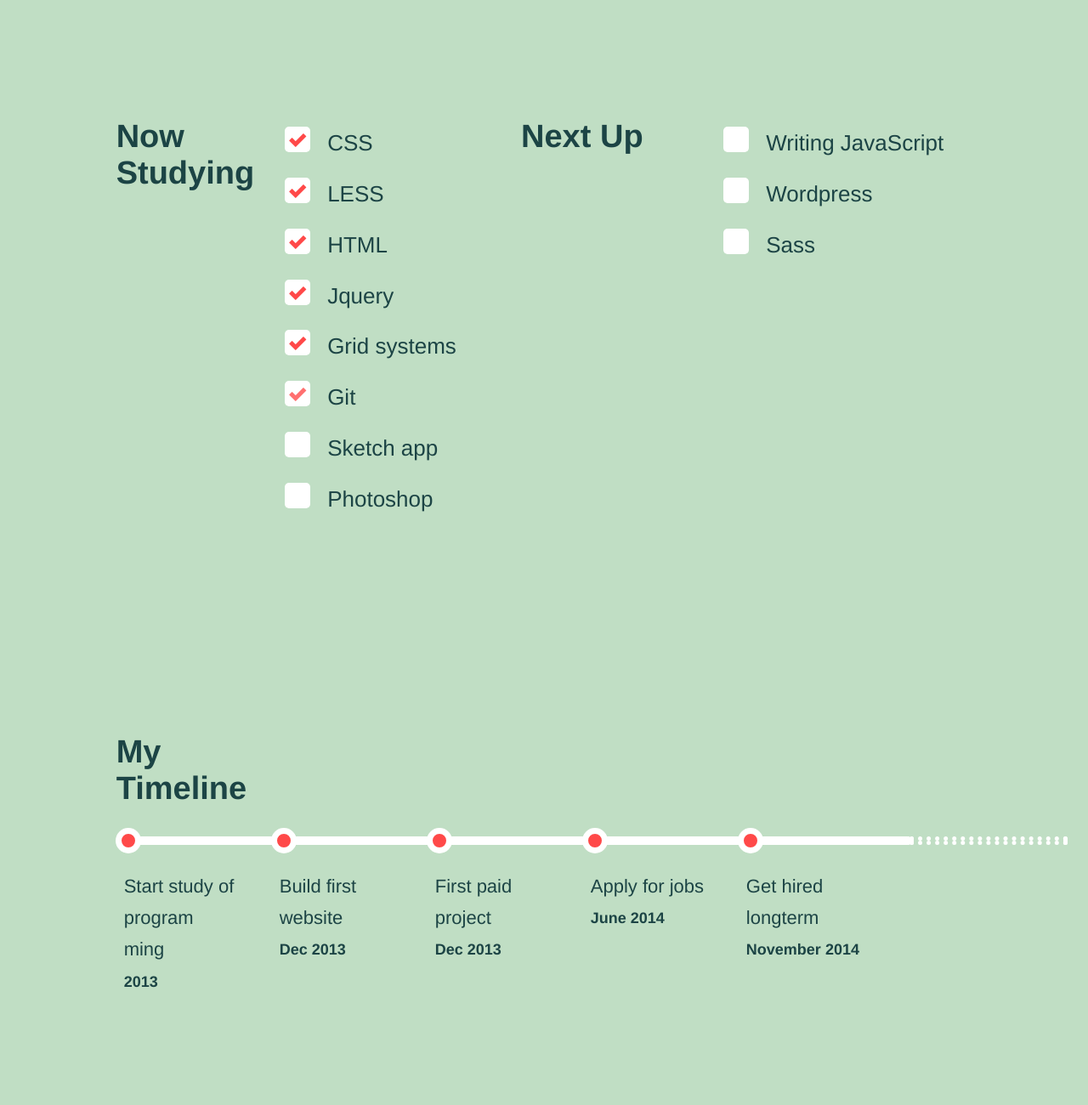
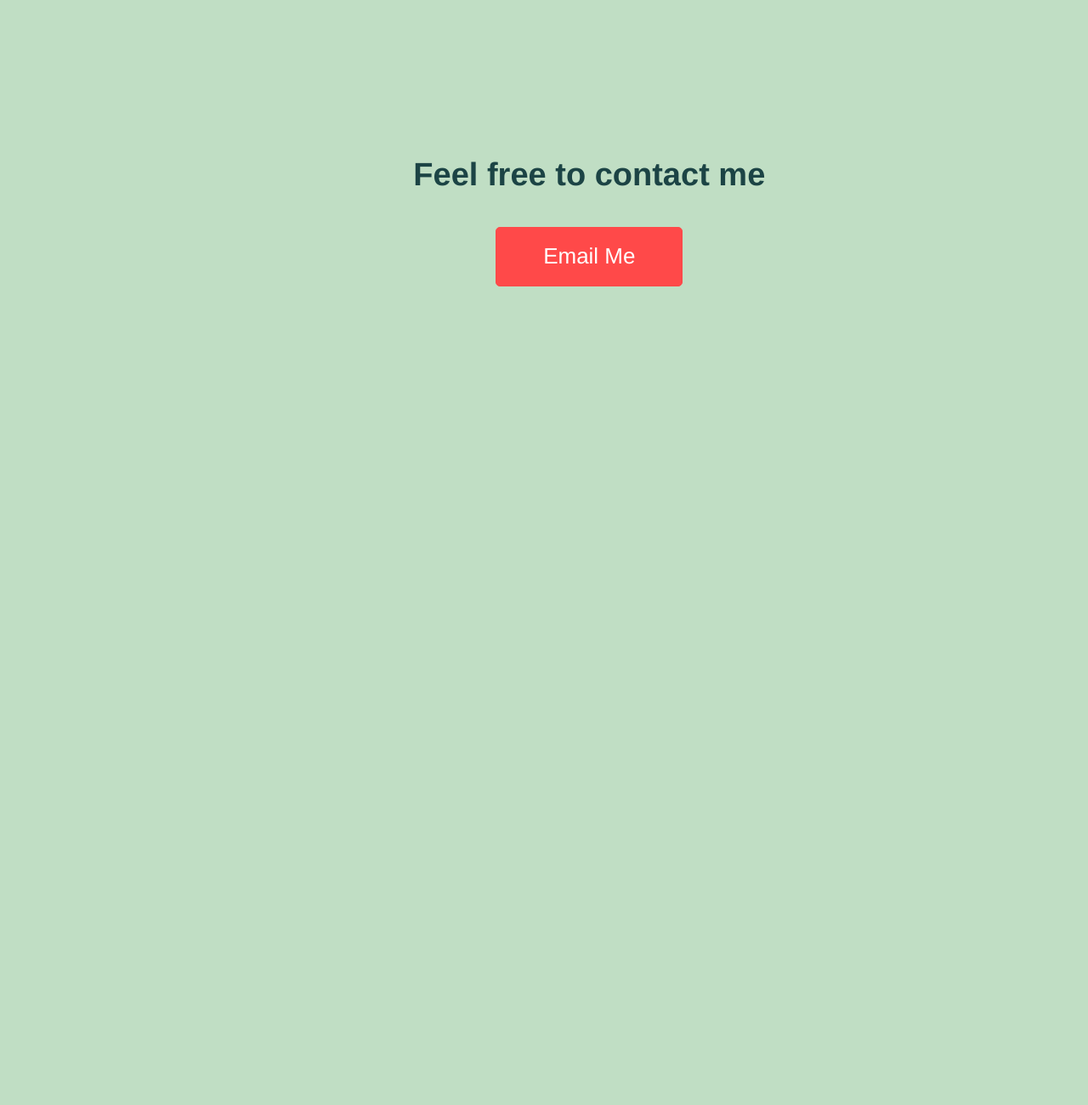
Before and after one commit to hebaulf/iamheba, a plain HTML site: page index.html in a window 1280 px wide. Shown: the part 840-2140 px from the top of the page at 85% size. After the commit the page ends 1377 px from the top, so only its background shows below. Drawn offline with nearby package versions, Linux system fonts and the light colour scheme.

Commit message:
Edit html

```diff
--- a/index.html
+++ b/index.html
@@ -12,15 +12,7 @@
 	<script src="http://unslider.com/unslider.min.js"></script>
 	<script src="http://code.jquery.com/jquery-latest.min.js"></script>
 	<script type="text/javascript" src="js/scrollTrigger.js"></script>
-	<script>
-			(function(i,s,o,g,r,a,m){i['GoogleAnalyticsObject']=r;i[r]=i[r]||function(){
-			  (i[r].q=i[r].q||[]).push(arguments)},i[r].l=1*new Date();a=s.createElement(o),
-			  m=s.getElementsByTagName(o)[0];a.async=1;a.src=g;m.parentNode.insertBefore(a,m)
-			  })(window,document,'script','//www.google-analytics.com/analytics.js','ga');
 
-			  ga('create', 'UA-49332940-1', 'iamheba.com');
-			  ga('send', 'pageview');
-	</script>
 </head>
 
 <body>
@@ -43,124 +35,19 @@
 <div class="site-wrap col-xs-offset-1 col-xs-11">
 
 <!-- About Me -->
-
 <div class="row">
 	<div class="aboutme fade-in col-xs-12 col-sm-offset-5 col-sm-7">
 		<h1>Hello,</br>I am Heba</h1>
-		<p>I started studying front end development on my own in september 2013. I have sought two short courses, one at Hugsmiðjan's <a href="https://www.hugsmidjan.is/akademian/" target="_blank">Web Academy</a> and another at <a href="http://www.tskoli.is/" target="_blank">Tækniskólinn</a> along with taking online courses on <a href="https://www.codeschool.com/" target="_blank">Codeschool.com</a> and <a href="https://www.codecademy.com/" target="_blank">Codecademy.com</a>.  I am currently working at <a href="http://www.hugsmidjan.is" target="_blank">Hugsmiðjan</a> web agency.</a></p>
+    <p>I am a self-taught web developer with a passion for writing clean code and crafting precise, accessible websites. Inspired by
+    a brief introduction to code from someone close to me, I embarked on a journey to master the art of web development.
+    From design to product, I specialize in translating ideas into seamless online experiences.</p>
 		</div>
 </div>
-
 <!-- End of - About Me -->
 
-
-
-<!-- Checklist -->
-
-<div id="checklist" class="row col-xs-12">
-	<div class="check1 col-sm-5">
-		<div class="check-heading col-lg-5">
-	  		<h2>Now Studying</h2>
-		</div>
-		<div class="check-list col-lg-7">
-			<ul>
-				<li><div class="checkbox"><i class="checked1 ss-icon"><h4>&#x2713;</h4></i></div><p>CSS</p></li>
-				<li><div class="checkbox"><i class="checked2 ss-icon"><h4>&#x2713;</h4></i></div><p>LESS</p></li>
-				<li><div class="checkbox"><i class="checked3 ss-icon"><h4>&#x2713;</h4></i></div><p>HTML</p></li>
-				<li><div class="checkbox"><i class="checked4 ss-icon"><h4>&#x2713;</h4></i></div><p>Jquery</p></li>
-				<li><div class="checkbox"><i class="checked5 ss-icon"><h4>&#x2713;</h4></i></div><p>Grid systems</p></li>
-				<li><div class="checkbox"><i class="checked6 ss-icon"><h4>&#x2713;</h4></i></div><p>Git</p></li>
-				<li><div class="checkbox"><i class="checked7 ss-icon"><h4>&#x2713;</h4></i></div><p>Sketch app</p></li>
-				<li><div class="checkbox"><i class="checked8 ss-icon"><h4>&#x2713;</h4></i></div><p>Photoshop</p></li>
-	 		</ul>
-		</div>
-
-	</div>
-
-	<div class="check2 col-sm-6">
-		<div class="check-heading col-lg-5">
-			<h2>Next Up</h2>
-		</div>
-		<div class="check-list col-lg-7">
-			<ul>
-				<li><div class="checkbox"></div><p>Writing JavaScript</p></li>
-				<li><div class="checkbox"></div><p>Wordpress</p></li>
-				<li><div class="checkbox"></div><p>Sass</p></li>
-			</ul>
-		</div>
-	</div>
-</div>
-
-<!-- End of - Checklist -->
-
-
-
-
-<!-- Timeline -->
-<div class="row">
-<div class="timeline col-xs-12">
-	<div class="timeline-heading col-xs-12">
-		<h2>My</br>Timeline</h2>
-	</div>
-	<div class="time-line col-sm-10">
-		<hr/>
-	</div>
-	<div class="time-line-dot col-sm-2">
-		<hr/>
-	</div>
-	<div id="marker" class="marker col-xs-12">
-		<div class="col-sm-2">
-			<div class="line-marker fill line-fade-in first"></div>
-			<div class="text1 text-fade-in">
-				<h4>Start study of program<br/>ming</h4>
-				<h5>2013</h5>
-			</div>
-		</div>
-		<div class="col-sm-2">
-			<div class="line-marker fill line-fade-in second"></div>
-			<div class="text2 text-fade-in">
-				<h4>Build first website</h4>
-				<h5>Dec 2013</h5>
-			</div>
-		</div>
-		<div class="col-sm-2">
-			<div class="line-marker fill line-fade-in third"></div>
-			<div class="text3 text-fade-in">
-				<h4>First paid project</h4>
-				<h5>Dec 2013</h5>
-			</div>
-		</div>
-		<div class="col-sm-2">
-			<div class="line-marker fill line-fade-in fourth"></div>
-			<div class="text4 text-fade-in">
-				<h4>Apply for jobs</h4>
-				<h5>June 2014</h5>
-			</div>
-			</div>
-		<div class="col-sm-2">
-			<div class="line-marker fill line-fade-in fifth"></div>
-			<div class="text5 text-fade-in">
-				<h4>Get hired longterm</h4>
-				<h5>November 2014</h5>
-			</div>
-			</div>
-	</div>
-</div>
-</div>
-
-<!-- End of - Timeline -->
-</div>
-
-
-
 <!-- Contact -->
-
-
 <div class="contact col-xs-12">
   <h2>Feel free to contact me</h2>
-		<p>Have any questions, pointers or</br>
-	   suggestions</br>
-	   Let me know!</p>
   <div class="button">
     <a href="mailto:heba.farestveit@gmail.com">
       <h5>Email Me</h5>
@@ -171,6 +58,7 @@
 
 <!-- End of - Contact -->
 
+</div>
 
 
 </body>
```
Lines whose indentation alone changed are shown as unchanged.
